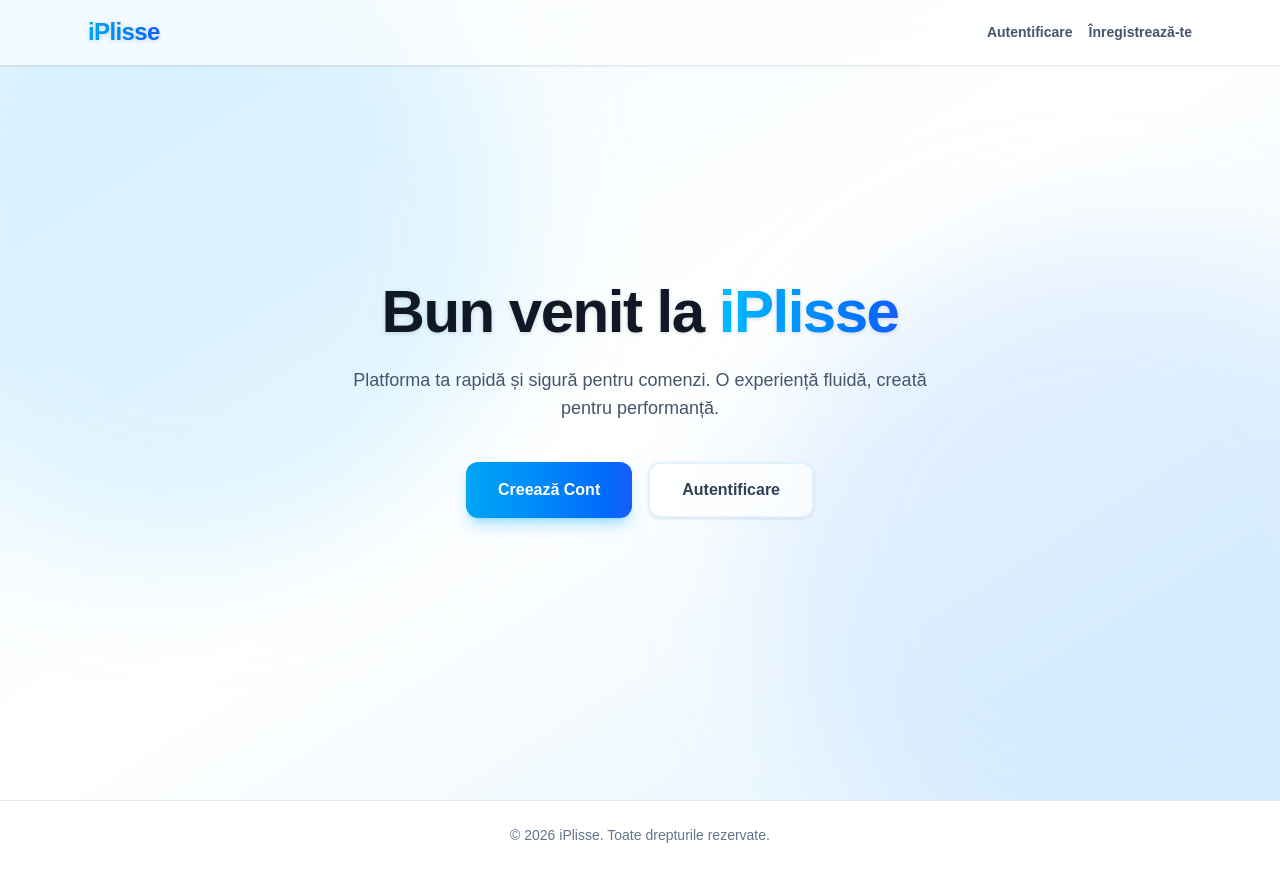
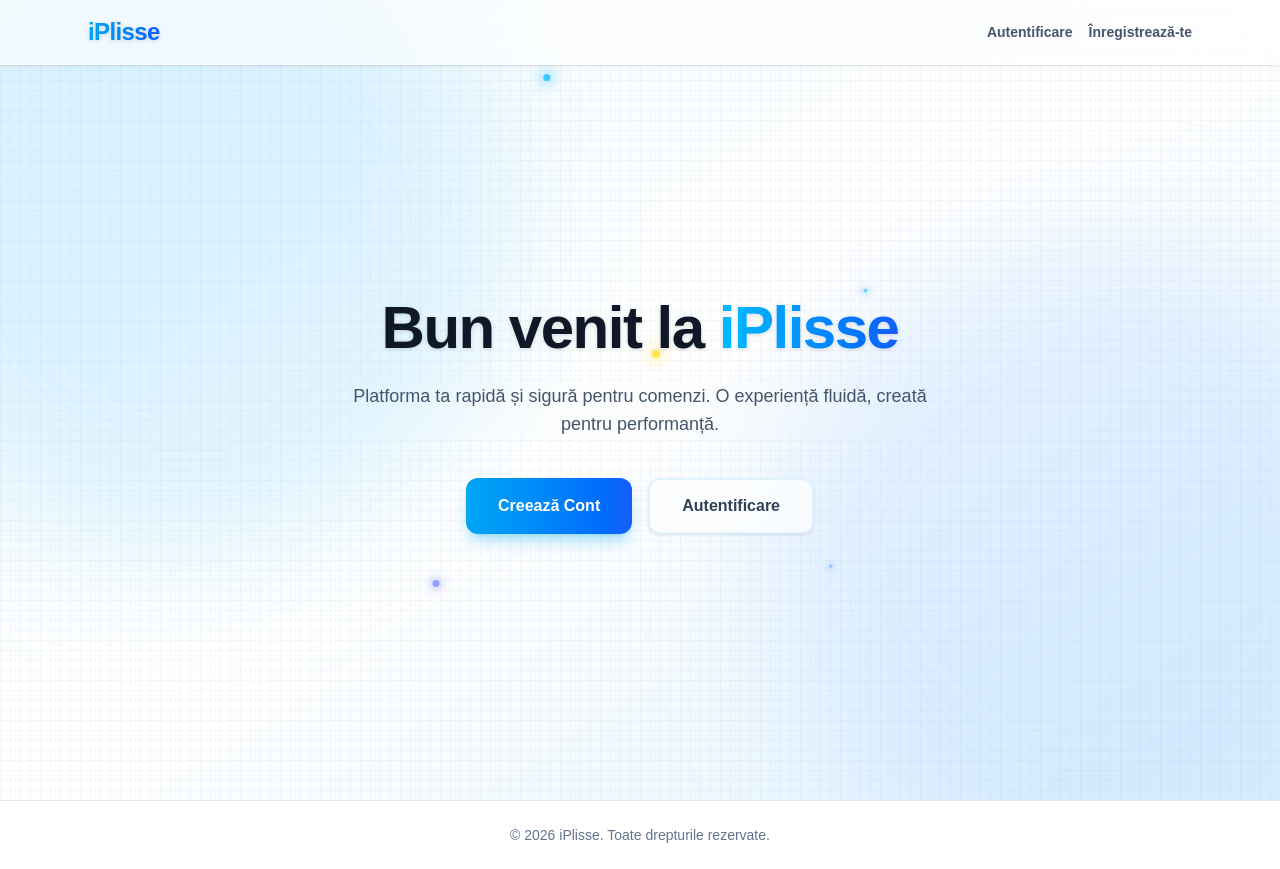
Before and after one commit to mkz113/iplisse, a Next.js app: page / in a window 1280 px wide. Built offline with nearby package versions, Linux system fonts and the light colour scheme.

Commit message:
added bug animation

```diff
--- a/app/page.tsx
+++ b/app/page.tsx
@@ -4,11 +4,53 @@ export default function Home() {
     return (
         <div className="relative flex min-h-screen flex-col items-center justify-center overflow-hidden bg-gradient-to-br from-sky-50 via-white to-sky-100 px-4">
 
+            {/* --- 1. TEXTURA DE PLASĂ (BUGNET PENTRU LIGHT THEME) --- */}
+            <div className="absolute inset-0 z-0 bg-[linear-gradient(rgba(15,23,42,0.03)_1px,transparent_1px),linear-gradient(90deg,rgba(15,23,42,0.03)_1px,transparent_1px)] bg-[size:10px_10px] pointer-events-none"></div>
+
+            {/* --- 2. ANIMAȚII CSS PENTRU BUGS --- */}
+            <style dangerouslySetInnerHTML={{__html: `
+                @keyframes fly1 {
+                    0% { transform: translate(0, 0) scale(1); opacity: 0; }
+                    20% { opacity: 0.8; }
+                    50% { transform: translate(150px, -100px) scale(1.2); }
+                    80% { opacity: 0.8; }
+                    100% { transform: translate(250px, 50px) scale(1); opacity: 0; }
+                }
+                @keyframes fly2 {
+                    0% { transform: translate(0, 0) scale(1); opacity: 0; }
+                    20% { opacity: 0.6; }
+                    50% { transform: translate(-120px, 150px) scale(0.8); }
+                    80% { opacity: 0.6; }
+                    100% { transform: translate(-200px, -50px) scale(1); opacity: 0; }
+                }
+                @keyframes fly3 {
+                    0% { transform: translate(0, 0) scale(1); opacity: 0; }
+                    20% { opacity: 1; }
+                    50% { transform: translate(80px, 200px) scale(1.5); }
+                    80% { opacity: 1; }
+                    100% { transform: translate(-50px, 100px) scale(1); opacity: 0; }
+                }
+                .bug-1 { animation: fly1 9s infinite ease-in-out; }
+                .bug-2 { animation: fly2 13s infinite ease-in-out 2s; }
+                .bug-3 { animation: fly3 11s infinite ease-in-out 4s; }
+                .bug-4 { animation: fly1 14s infinite ease-in-out 1s reverse; }
+                .bug-5 { animation: fly2 10s infinite ease-in-out 3s reverse; }
+            `}} />
+
+            {/* --- 3. PARTICULELE (GLOW BUGS - Nuanțe de Sky/Licurici) --- */}
+            <div className="absolute inset-0 z-0 overflow-hidden pointer-events-none">
+                <div className="bug-1 absolute top-[20%] left-[30%] w-1.5 h-1.5 bg-sky-400 rounded-full shadow-[0_0_10px_3px_rgba(56,189,248,0.6)]"></div>
+                <div className="bug-2 absolute top-[60%] left-[70%] w-1 h-1 bg-blue-400 rounded-full shadow-[0_0_8px_2px_rgba(96,165,250,0.6)]"></div>
+                <div className="bug-3 absolute top-[40%] left-[50%] w-2 h-2 bg-yellow-300 rounded-full shadow-[0_0_12px_3px_rgba(253,224,71,0.6)]"></div>
+                <div className="bug-4 absolute top-[80%] left-[20%] w-1.5 h-1.5 bg-indigo-400 rounded-full shadow-[0_0_8px_2px_rgba(129,140,248,0.6)]"></div>
+                <div className="bug-5 absolute top-[30%] left-[80%] w-1 h-1 bg-sky-500 rounded-full shadow-[0_0_10px_2px_rgba(14,165,233,0.6)]"></div>
+            </div>
+
             {/* Element de design decorativ (Holo effect) */}
-            <div className="absolute top-[-10%] left-[-10%] h-[40rem] w-[40rem] rounded-full bg-sky-300/20 blur-3xl"></div>
-            <div className="absolute bottom-[-10%] right-[-10%] h-[40rem] w-[40rem] rounded-full bg-blue-300/20 blur-3xl"></div>
+            <div className="absolute top-[-10%] left-[-10%] h-[40rem] w-[40rem] rounded-full bg-sky-300/20 blur-3xl pointer-events-none z-0"></div>
+            <div className="absolute bottom-[-10%] right-[-10%] h-[40rem] w-[40rem] rounded-full bg-blue-300/20 blur-3xl pointer-events-none z-0"></div>
 
-            <div className="relative z-10 flex flex-col items-center text-center">
+            <div className="relative z-10 flex flex-col items-center text-center mt-8">
                 <h1 className="mb-6 text-6xl font-extrabold tracking-tight text-gray-900 drop-shadow-sm">
                     Bun venit la{" "}
                     <span className="bg-gradient-to-r from-sky-400 to-blue-600 bg-clip-text text-transparent">
```
